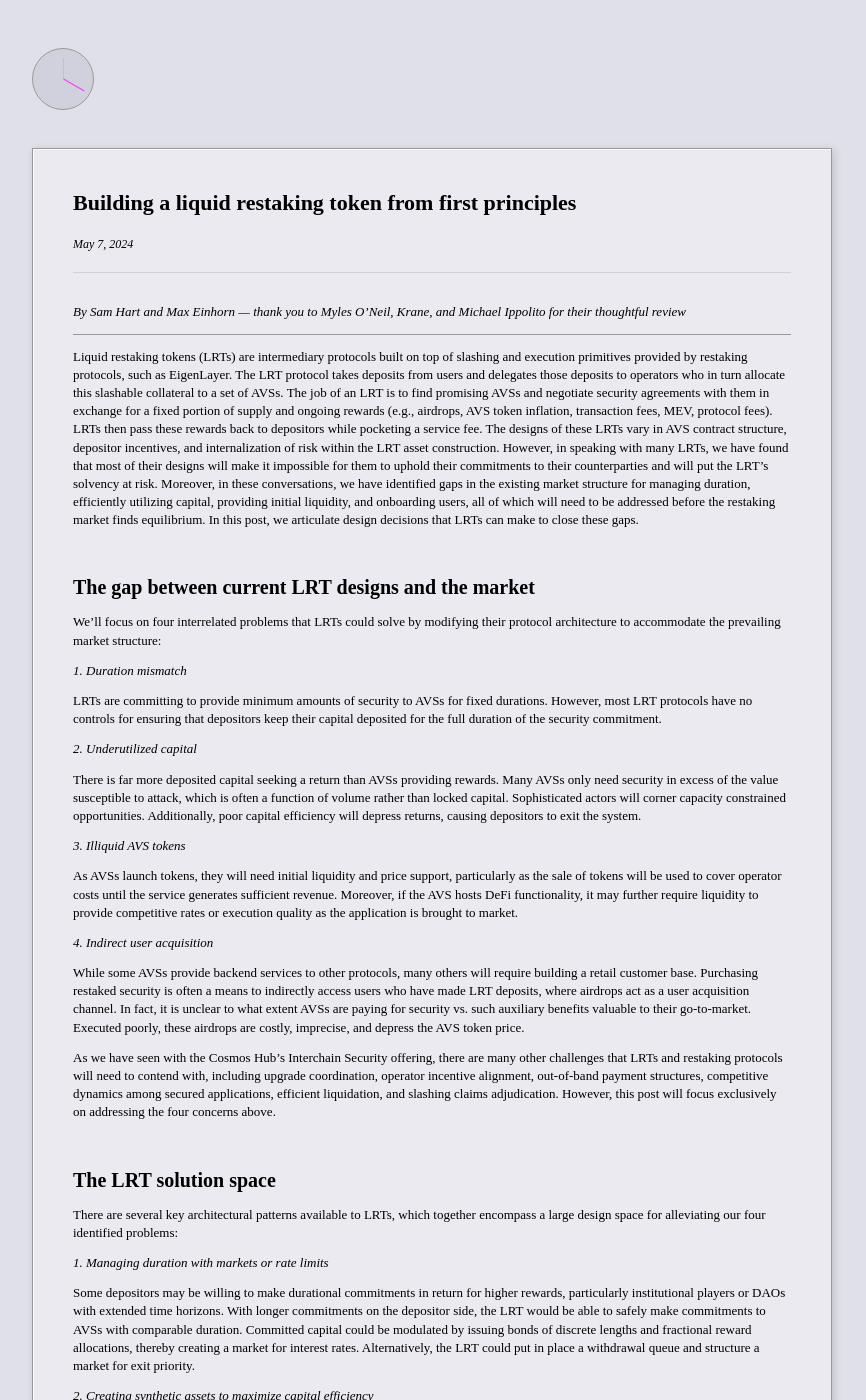
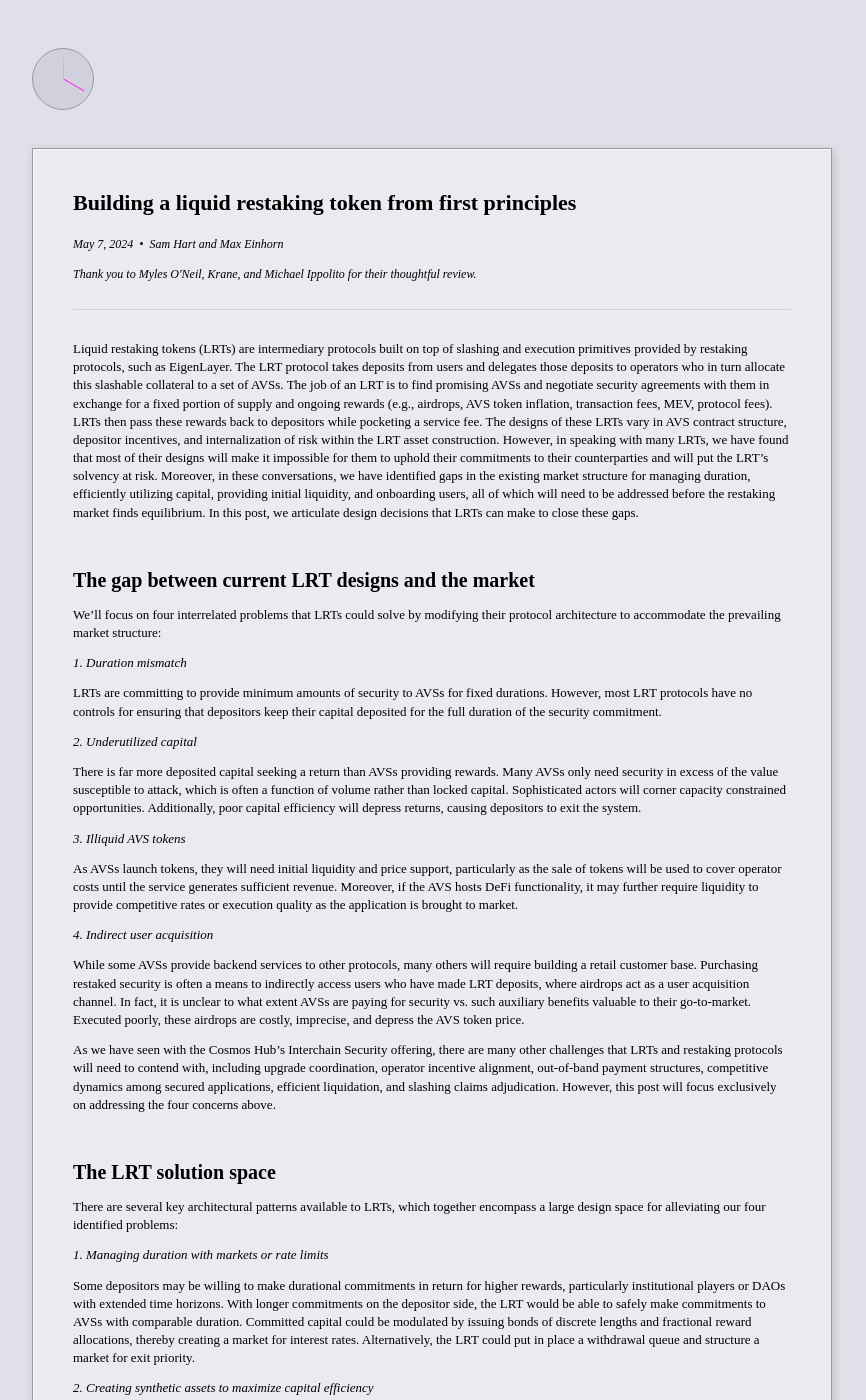
Before and after one commit to timewave-computer/timewave-computer.github.io, a Jekyll site: the page built from _posts/2024-05-01-liquid-restaking.md, in a window 1280 px wide and 1400 px high. Shown: the whole window, without its empty margins (208-1074 px from the left). Built offline with Jekyll 4.4.1, drawn with Linux system fonts in a browser that asks for light colours.

Commit message:
adjust front matter rendering

```diff
--- a/_layouts/post.html
+++ b/_layouts/post.html
@@ -35,10 +35,19 @@
           <p class="post-meta">
             {%- assign date_format = site.minima.date_format | default: "%b %-d, %Y" -%}
             {{ page.date | date: date_format }}
+            {%- if page.authors -%}
+              &nbsp;&nbsp;•&nbsp;&nbsp;{{ page.authors }}
+            {%- endif -%}
             {%- if page.author -%}
-              • <span itemprop="author" itemscope itemtype="http://schema.org/Person"><span itemprop="name">{{ page.author }}</span></span>
+              &nbsp;&nbsp;•&nbsp;&nbsp;<span itemprop="author" itemscope itemtype="http://schema.org/Person"><span itemprop="name">{{ page.author }}</span></span>
             {%- endif -%}
           </p>
+
+          {%- if page.acknowledgments -%}
+          <div class="post-metadata">
+            <p class="post-acknowledgments"><em>{{ page.acknowledgments }}</em></p>
+          </div>
+          {%- endif -%}
         </header>
 
         <div class="post-content">
--- a/_posts/2024-05-01-liquid-restaking.md
+++ b/_posts/2024-05-01-liquid-restaking.md
@@ -3,11 +3,8 @@ permalink: liquid-restaking-token
 layout: post
 title: "Building a liquid restaking token from first principles"
 date: 2024-05-07 11:10:00 -0700
-
----
-
-*By Sam Hart and Max Einhorn — thank you to Myles O’Neil, Krane, and Michael Ippolito for their thoughtful review*
-
+authors: "Sam Hart and Max Einhorn"
+acknowledgments: "Thank you to Myles O'Neil, Krane, and Michael Ippolito for their thoughtful review."
 ---
 
 Liquid restaking tokens (LRTs) are intermediary protocols built on top of slashing and execution primitives provided by restaking protocols, such as EigenLayer. The LRT protocol takes deposits from users and delegates those deposits to operators who in turn allocate this slashable collateral to a set of AVSs. The job of an LRT is to find promising AVSs and negotiate security agreements with them in exchange for a fixed portion of supply and ongoing rewards (e.g., airdrops, AVS token inflation, transaction fees, MEV, protocol fees). LRTs then pass these rewards back to depositors while pocketing a service fee. The designs of these LRTs vary in AVS contract structure, depositor incentives, and internalization of risk within the LRT asset construction. However, in speaking with many LRTs, we have found that most of their designs will make it impossible for them to uphold their commitments to their counterparties and will put the LRT’s solvency at risk. Moreover, in these conversations, we have identified gaps in the existing market structure for managing duration, efficiently utilizing capital, providing initial liquidity, and onboarding users, all of which will need to be addressed before the restaking market finds equilibrium. In this post, we articulate design decisions that LRTs can make to close these gaps.
@@ -32,7 +29,7 @@ As AVSs launch tokens, they will need initial liquidity and price support, parti
 
 While some AVSs provide backend services to other protocols, many others will require building a retail customer base. Purchasing restaked security is often a means to indirectly access users who have made LRT deposits, where airdrops act as a user acquisition channel. In fact, it is unclear to what extent AVSs are paying for security vs. such auxiliary benefits valuable to their go-to-market. Executed poorly, these airdrops are costly, imprecise, and depress the AVS token price.
 
-As we have seen with the Cosmos Hub’s Interchain Security offering, there are many other challenges that LRTs and restaking protocols will need to contend with, including upgrade coordination, operator incentive alignment, out-of-band payment structures, competitive dynamics among secured applications, efficient liquidation, and slashing claims adjudication. However, this post will focus exclusively on addressing the four concerns above.
+As we have seen with the Cosmos Hub's Interchain Security offering, there are many other challenges that LRTs and restaking protocols will need to contend with, including upgrade coordination, operator incentive alignment, out-of-band payment structures, competitive dynamics among secured applications, efficient liquidation, and slashing claims adjudication. However, this post will focus exclusively on addressing the four concerns above.
 
 # The LRT solution space
 
@@ -48,7 +45,7 @@ LRT protocols can reuse the capital backing their security guarantee as collater
 
 *3. Providing a facility for AVS liquidity*
 
-A key objective for AVSs is sourcing liquidity for the AVS’s native token. Rather than relying on a vague notion of alignment, LRTs can make their own treasury assets—or the synthetic assets they create—available to bootstrap liquidity for the AVS’s native token. The cost of liquidity provisioning could be expressed as an additional fee or amortized into the cost of AVS security provision. Taking this further, the LRT could also deploy the liquidity to strategically relevant destinations within the AVS’s DeFi economy, such as contributing to the supply side of a lending protocol to reduce interest rates and stimulate borrowing.
+A key objective for AVSs is sourcing liquidity for the AVS's native token. Rather than relying on a vague notion of alignment, LRTs can make their own treasury assets—or the synthetic assets they create—available to bootstrap liquidity for the AVS's native token. The cost of liquidity provisioning could be expressed as an additional fee or amortized into the cost of AVS security provision. Taking this further, the LRT could also deploy the liquidity to strategically relevant destinations within the AVS's DeFi economy, such as contributing to the supply side of a lending protocol to reduce interest rates and stimulate borrowing.
 
 *4. Using token incentives to ensure user conversion*
 
@@ -69,7 +66,7 @@ Restaking protocols may require payment in the same denomination as that of the
 
 *2. Splitting principal from rewards (similar to Pendle)*
 
-The LRT requires depositors to buy bonds with a duration to ensure that the capital is available to commit to AVSs for that duration. The LRT could split the bond into principal and interest tokens. Doing so would still accomplish the LRT’s goal of guaranteeing capital for a minimum duration while also providing depositors with rewards in the meantime.
+The LRT requires depositors to buy bonds with a duration to ensure that the capital is available to commit to AVSs for that duration. The LRT could split the bond into principal and interest tokens. Doing so would still accomplish the LRT's goal of guaranteeing capital for a minimum duration while also providing depositors with rewards in the meantime.
 
 *3. Variable security level*
 
@@ -99,11 +96,11 @@ Our proposed LRT design space aims to give everyone more of what they want. AVSs
 
 *Shared liquidity*
 
-In Timewave’s restaking work to date, we have already seen liquidity sharing agreements becoming a key lever for creating attractive security arrangements. Timewave’s Covenant system enables protocols to lend liquidity to other protocols trustlessly and programmatically. If you’d like to explore liquidity options for your LRT, we would love to talk about how we can collaborate.
+In Timewave's restaking work to date, we have already seen liquidity sharing agreements becoming a key lever for creating attractive security arrangements. Timewave's Covenant system enables protocols to lend liquidity to other protocols trustlessly and programmatically. If you'd like to explore liquidity options for your LRT, we would love to talk about how we can collaborate.
 
 *Balance sheet management*
 
-Timewave’s Rebalancer enables cross-chain balance sheet management. If you are an AVS seeking to pay an LRT in a token different from your native token or if you are an LRT that is interested in converting native AVS tokens into a different token, we would be happy to work with you to ensure your balance sheet needs are met.
+Timewave's Rebalancer enables cross-chain balance sheet management. If you are an AVS seeking to pay an LRT in a token different from your native token or if you are an LRT that is interested in converting native AVS tokens into a different token, we would be happy to work with you to ensure your balance sheet needs are met.
 
 *Come talk to us*
 
@@ -113,7 +110,7 @@ Timewave team has experience designing and implementing the primary Cosmos liqui
 
 # Appendix: a prototype LRT construction
 
-To understand the implications of the various architectural decisions made by the LRT designer, let’s build a LRT from the ground up in a way that addresses the four core problems. To set up the problem, we start with the following provisions:
+To understand the implications of the various architectural decisions made by the LRT designer, let's build a LRT from the ground up in a way that addresses the four core problems. To set up the problem, we start with the following provisions:
 
 | AVS Provision    | Amount |
 | -------- | ------- |
@@ -130,18 +127,18 @@ The design begins with an LRT protocol and an AVS that are interested in working
 
 Specifically, the AVS wants $100mm worth of security and $85mm worth of ETH liquidity for one year. The LRT satisfies these needs by selling $120mm worth of 1-year duration bonds to depositors—bond holders receive the profits made via security and liquidity lending. The LRT sells more than $100mm worth of bonds as a buffer to ensure that it will be able to continue meeting its $100mm security obligation to the AVS even if the price of ETH falls in dollar terms. The LRT does not have to worry about early depositor withdrawal because the depositors are locked for one year. The AVS pays the LRT 2% on the $USD amount of committed security annually for the security it is borrowing.
 
-The LRT then creates $85mm worth of synthetic ETH using the $120mm of deposited ETH as collateral and uses the $85mm worth of synthetic ETH to bootstrap liquidity for the AVS’s native token. The difference between the amount of synthetic ETH that the LRT creates and the amount of raw ETH it has in collateral is the buffer that ensures that the peg between the synthetic ETH and real ETH remains stable. The AVS pays the 3% annual interest to the LRT for the liquidity that the LRT is using to bootstrap liquidity for the AVS’s native token.
+The LRT then creates $85mm worth of synthetic ETH using the $120mm of deposited ETH as collateral and uses the $85mm worth of synthetic ETH to bootstrap liquidity for the AVS's native token. The difference between the amount of synthetic ETH that the LRT creates and the amount of raw ETH it has in collateral is the buffer that ensures that the peg between the synthetic ETH and real ETH remains stable. The AVS pays the 3% annual interest to the LRT for the liquidity that the LRT is using to bootstrap liquidity for the AVS's native token.
 
-To incentivize user adoption, the AVS also offers depositors a multiplier on the points depositors receive by engaging in desirable activity on the AVS (e.g., participating in DeFi). This multiplier results in sending depositors an additional 1% of the depositors’ capital back to the depositors in the form of points that will ultimately convert to token claims.
+To incentivize user adoption, the AVS also offers depositors a multiplier on the points depositors receive by engaging in desirable activity on the AVS (e.g., participating in DeFi). This multiplier results in sending depositors an additional 1% of the depositors' capital back to the depositors in the form of points that will ultimately convert to token claims.
 
-The LRT passes all revenue generated via the 3% liquidity interest, 2% security fee, and 1% points bonus to the bond holders minus the restaking protocol’s security fee of 0.25% and the LRT’s fee of 0.5%. The LRT also retains any profits it makes in the process of liquidity bootstrapping (e.g. interest on loans, fees on LP positions).
+The LRT passes all revenue generated via the 3% liquidity interest, 2% security fee, and 1% points bonus to the bond holders minus the restaking protocol's security fee of 0.25% and the LRT's fee of 0.5%. The LRT also retains any profits it makes in the process of liquidity bootstrapping (e.g. interest on loans, fees on LP positions).
 
 To summarize, the AVS-LRT deal mechanics consist of the following:
 
 - LRT sells $120mm ($100mm * 120%) worth of 1-year duration bonds to depositors.
-- AVS pays LRT $2.55mm ($85mm * 3%) worth of tokens in interest over one year for the LRT’s bootstrapping of the AVS’s native token.
+- AVS pays LRT $2.55mm ($85mm * 3%) worth of tokens in interest over one year for the LRT's bootstrapping of the AVS's native token.
 - AVS pays $2mm ($100mm * 2%) worth of tokens to the LRT for security over one year.
 - AVS pays $1.2mm ($120mm * 1%) worth of points to the LRT depositors over one year.
-- The LRT pays the restaking protocol $300k ($120mm * 0.25%) for the use of the restaking protocol’s technology to provide security to the AVS over one year.
+- The LRT pays the restaking protocol $300k ($120mm * 0.25%) for the use of the restaking protocol's technology to provide security to the AVS over one year.
 - The LRT retains $600k in revenue ($120mm * 0.5%) over one year for engaging in all the activity necessary to generate the rewards that are high enough to attract $120mm worth of deposits.
 - Depositors receive total profit of $4.85mm over one year ($2.55mm + $2mm + $1.2mm - $300k - $600k), which is means a 4.04% rewards rate ($4.85mm / $120mm).
--- a/_sass/xanadu.scss
+++ b/_sass/xanadu.scss
@@ -945,6 +945,21 @@ hr {
       font-style: italic;
       margin: 0;
     }
+
+    .post-metadata {
+      margin-top: 15px;
+
+      .post-authors, .post-acknowledgments {
+        font-size: 12px;
+        color: darken($xanadu-text, 15%);
+        margin: 6px 0;
+        line-height: 1.3;
+      }
+
+      .post-authors {
+        font-weight: 500;
+      }
+    }
   }
 
   .post-content {
```
